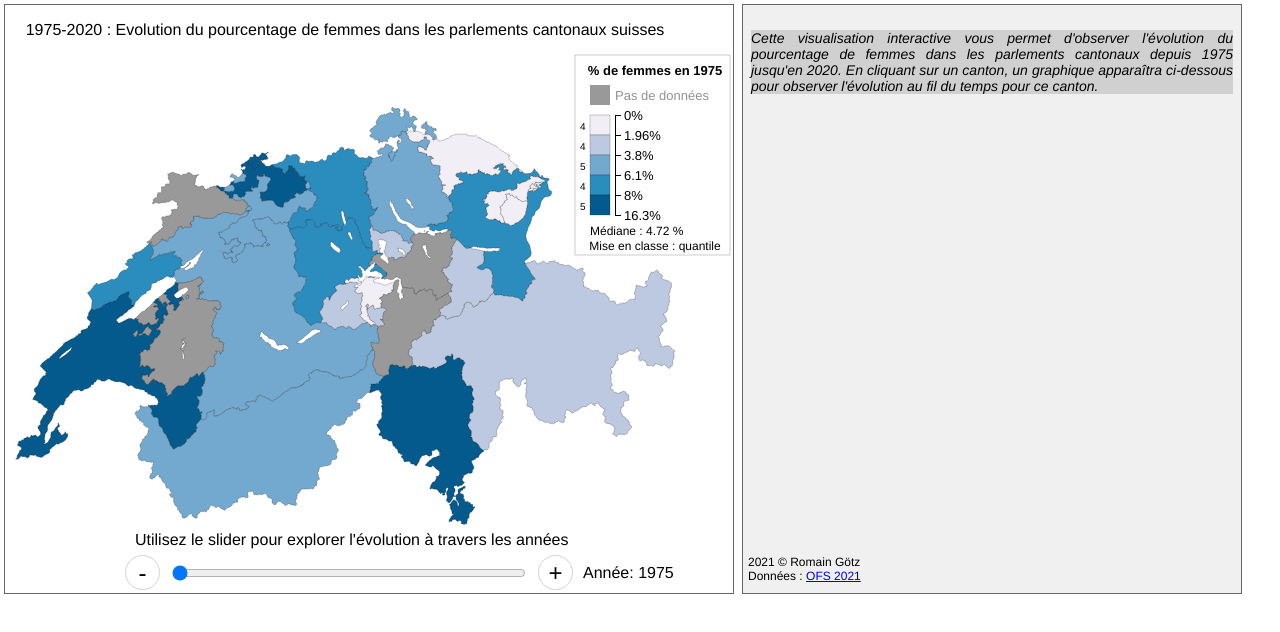
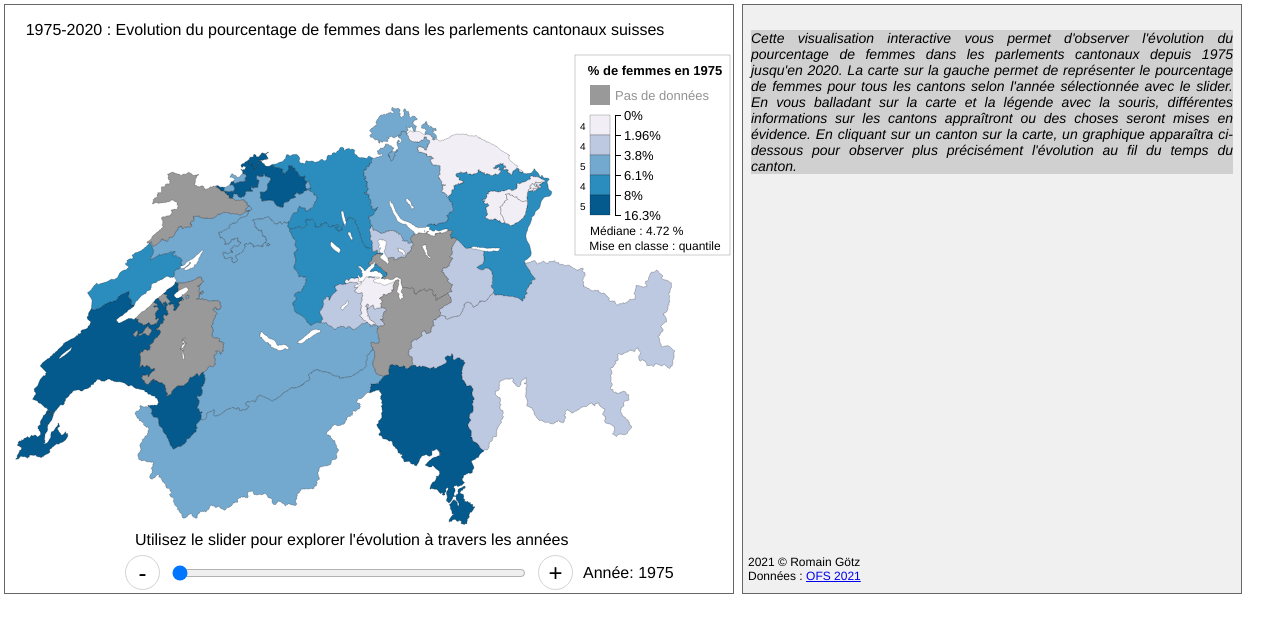
Before and after one commit to romgotz/map-women-CH, a plain HTML site: page index.html in a window 1280 px wide. Drawn offline with nearby package versions, Linux system fonts and the light colour scheme.

Commit message:
update html file
changing description of the visualisation

```diff
--- a/index.html
+++ b/index.html
@@ -40,7 +40,7 @@
 
       <p class ="explication">
         <i>
-        Cette visualisation interactive vous permet d'observer l'évolution du pourcentage de femmes dans les parlements cantonaux depuis 1975 jusqu'en 2020. En cliquant sur un canton, un graphique apparaîtra ci-dessous pour observer l'évolution au fil du temps pour ce canton.</i></p>
+        Cette visualisation interactive vous permet d'observer l'évolution du pourcentage de femmes dans les parlements cantonaux depuis 1975 jusqu'en 2020. La carte sur la gauche permet de représenter le pourcentage de femmes pour tous les cantons selon l'année sélectionnée avec le slider. En vous balladant sur la carte et la légende avec la souris, différentes informations sur les cantons appraîtront ou des choses seront mises en évidence. En cliquant sur un canton sur la carte, un graphique apparaîtra ci-dessous pour observer plus précisément l'évolution au fil du temps du canton.</i></p>
 
       <!-- Create the div for the graph area-->
       <div id="graph_area" class="graph_area"></div>
```
